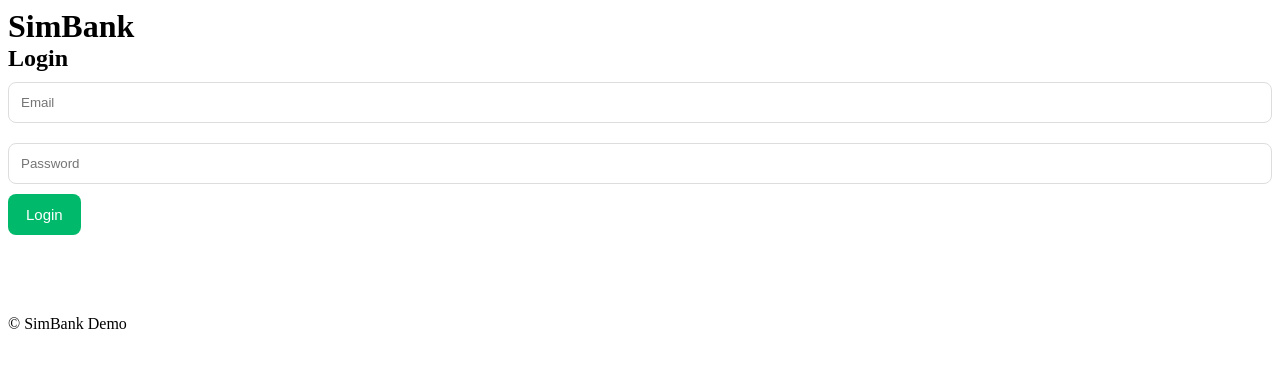
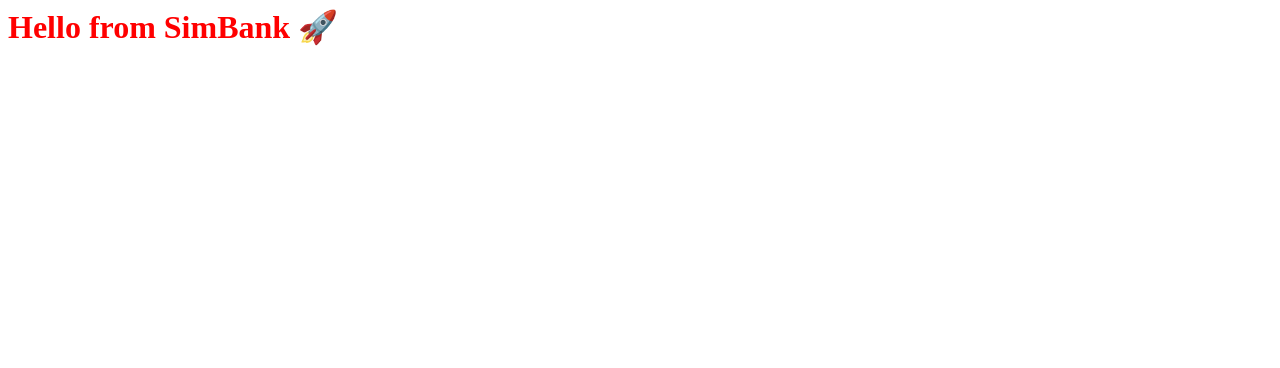
Before and after one commit to nolanjace034-tech/Starling-Global-Bank-, a React (Vite) app: page / in a window 1280 px wide. Shown: the top 368 px of the page. Built offline with nearby package versions, Linux system fonts and the light colour scheme.

Commit message:
Update App.jsx

```diff
--- a/src/App.jsx
+++ b/src/App.jsx
@@ -1,35 +1,3 @@
-import React, { useEffect, useState } from 'react'
-import Login from './Pages/Login.jsx'
-import Signup from './Pages/Signup.jsx'
-import Dashboard from './Pages/Dashboard.jsx'
-import AdminLogin from './Pages/AdminLogin.jsx'
-import AdminPanel from './Pages/AdminPanel.jsx'
-
-export default function App(){
-  const [user, setUser] = useState(null)
-  const [view, setView] = useState('login') // login|signup|dashboard|admin-login|admin-panel
-  const [isAdmin, setIsAdmin] = useState(false)
-
-  useEffect(()=>{
-    const s = sessionStorage.getItem('simbank_user')
-    if (s) { const parsed = JSON.parse(s); setUser(parsed); setView('dashboard'); }
-  },[])
-
-  useEffect(()=>{
-    if (user) { sessionStorage.setItem('simbank_user', JSON.stringify(user)); setView('dashboard'); }
-  },[user])
-
-  return (
-    <div className="container">
-      <div className="header"><h1>SimBank</h1></div>
-      <div style={{paddingBottom:80}}>
-        {view==='login' && <Login onLogin={u=>setUser(u)} onSwitch={()=>setView('signup')} onAdmin={()=>setView('admin-login')} />}
-        {view==='signup' && <Signup onSignup={u=>setUser(u)} onSwitch={()=>setView('login')} />}
-        {view==='dashboard' && user && <Dashboard user={user} onLogout={()=>{ sessionStorage.removeItem('simbank_user'); setUser(null); setView('login'); }} onUserUpdate={u=>setUser(u)} />}
-        {view==='admin-login' && <AdminLogin onAuth={()=>setView('admin-panel')} onBack={()=>setView('login')} />}
-        {view==='admin-panel' && <AdminPanel onBack={()=>setView('login')} />}
-      </div>
-      <div className="footer">© SimBank Demo</div>
-    </div>
-  )
+export default function App() {
+  return <h1 style={{color:"red"}}>Hello from SimBank 🚀</h1>
 }
```
